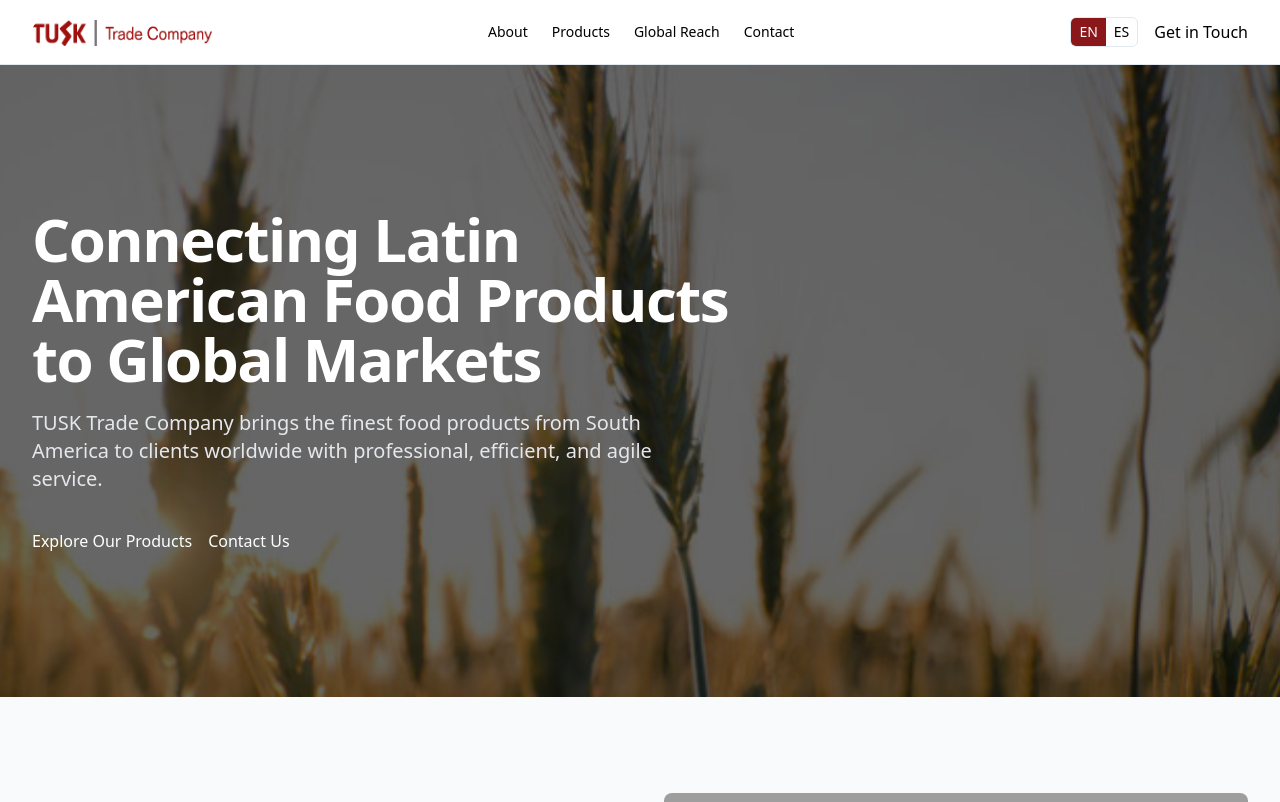
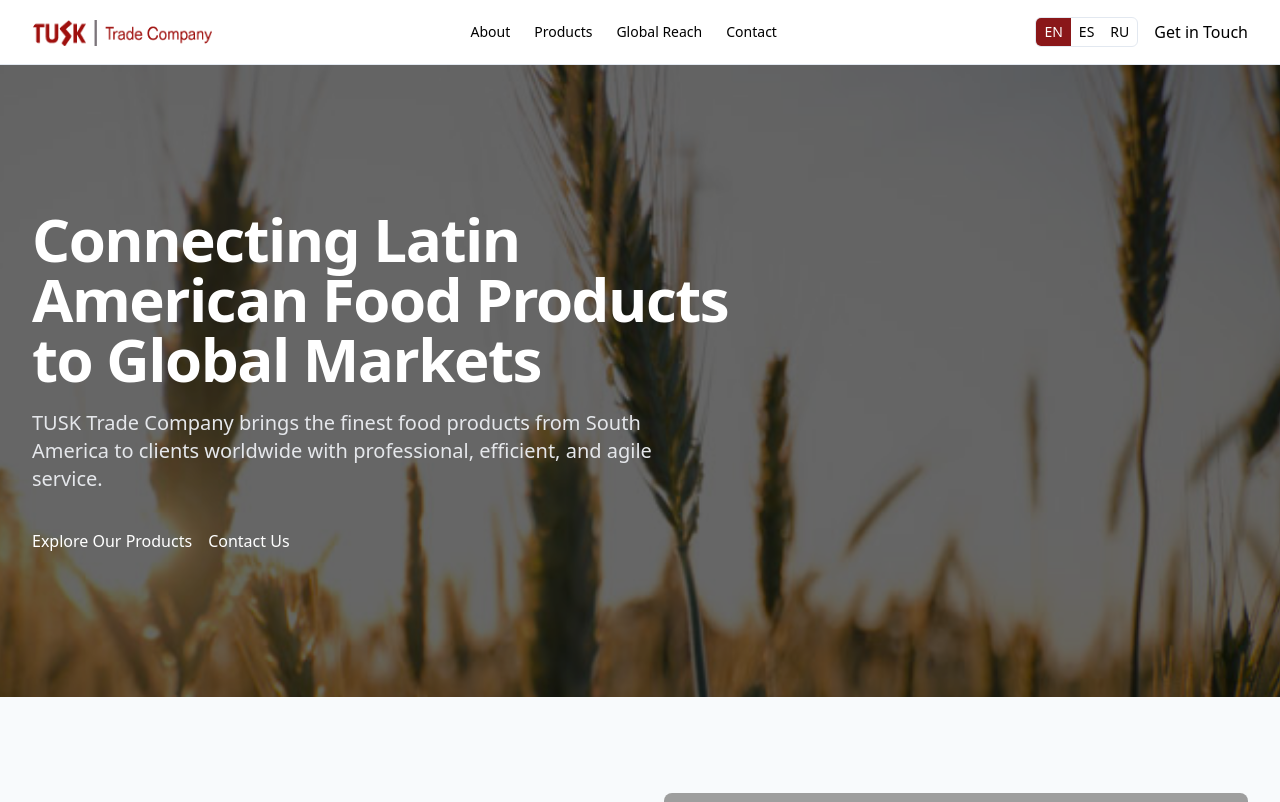
Before and after one commit to pdelabs/tusk, a Next.js app: page / in a window 1280 px wide. Shown: the top 802 px of the page. Built offline with nearby package versions, Linux system fonts and the light colour scheme; grey boxes are pictures that could not be loaded.

Commit message:
agregado idioma ruso

```diff
--- a/src/app/page.tsx
+++ b/src/app/page.tsx
@@ -624,7 +624,7 @@ export default function Home() {
 
 const LanguageSwitcher = () => {
   const { setLang, lang } = useTranslations();
-  const langs: Lang[] = ["en", "es"];
+  const langs: Lang[] = ["en", "es", "ru"];
 
   return (
     <div className="flex items-center border rounded-md overflow-hidden">
```
